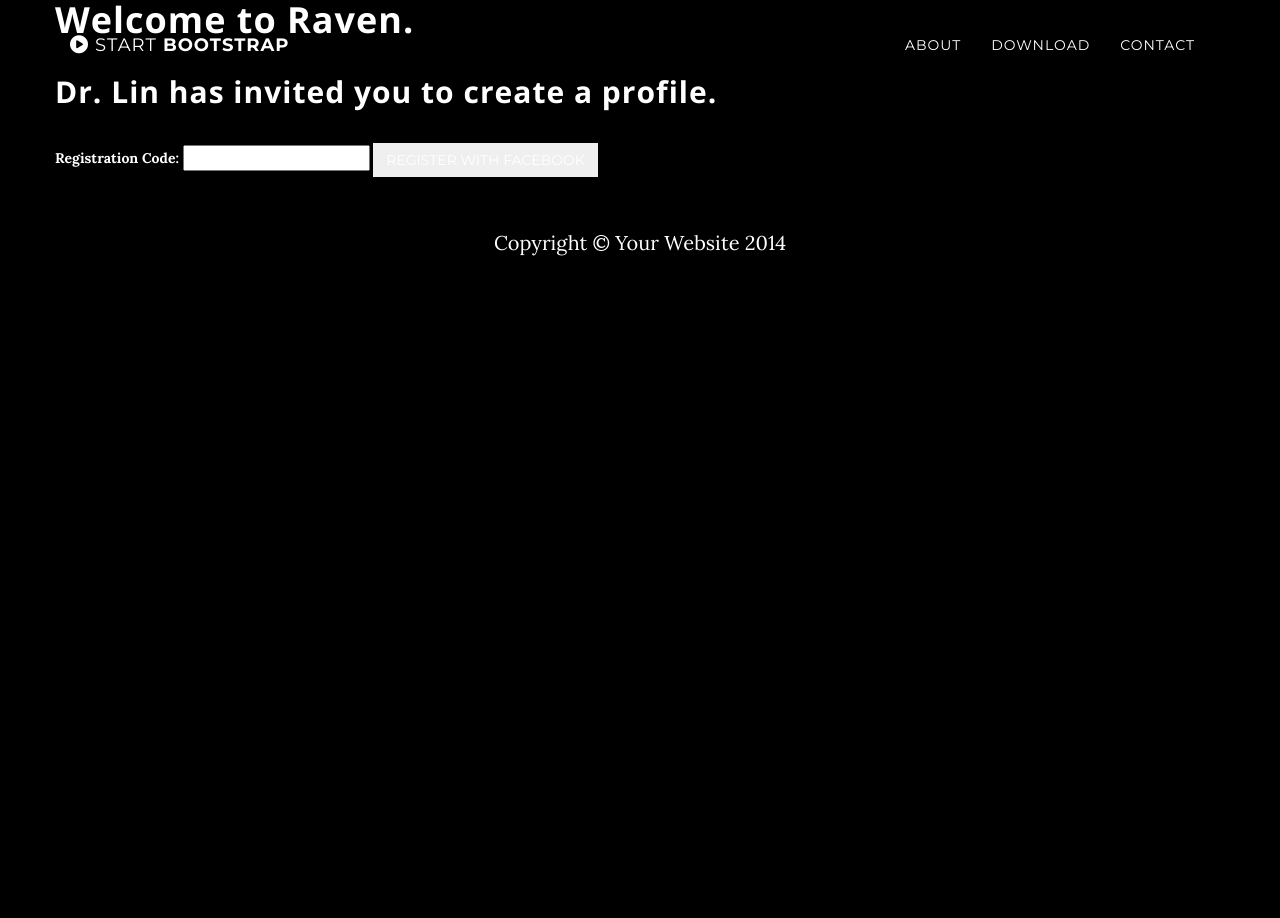
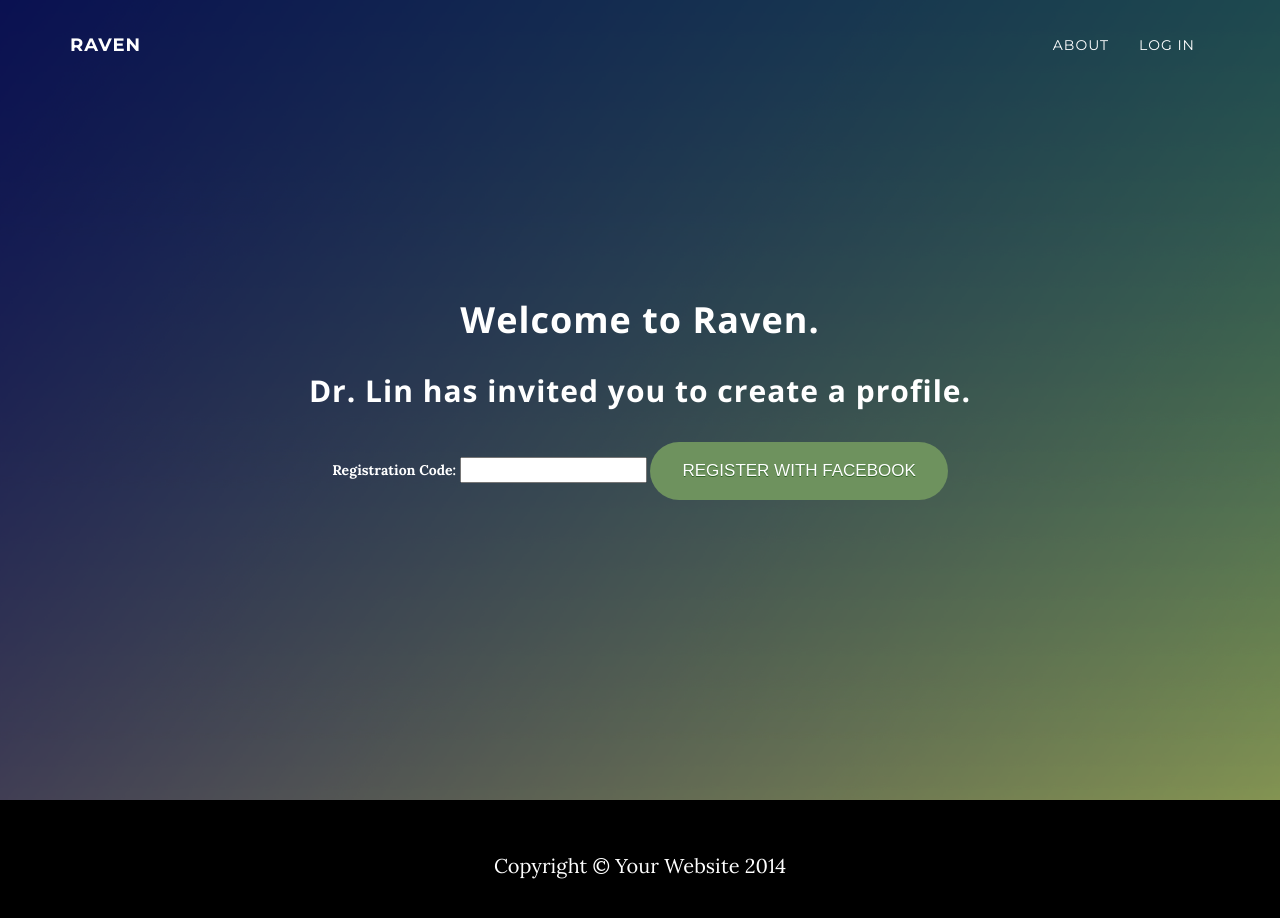
Before and after one commit to alexanderlam/raven, a plain HTML site: page patientregistration.html in a window 1280 px wide. Before the commit the page ends 800 px from the top, so only its background shows below. Drawn offline with nearby package versions, Linux system fonts and the light colour scheme.

Commit message:
Sign up updates

```diff
--- a/css/grayscale.css
+++ b/css/grayscale.css
@@ -390,3 +390,7 @@ img::-moz-selection {
 body {
     webkit-tap-highlight-color: rgba(255,255,255,.2);
 }
+
+#regHeader{
+    text-align:center;
+}
--- a/patientregistration.html
+++ b/patientregistration.html
@@ -41,7 +41,7 @@
                     <i class="fa fa-bars"></i>
                 </button>
                 <a class="navbar-brand page-scroll" href="#page-top">
-                    <i class="fa fa-play-circle"></i>  <span class="light">Start</span> Bootstrap
+                    Raven
                 </a>
             </div>
 
@@ -56,10 +56,7 @@
                         <a class="page-scroll" href="#about">About</a>
                     </li>
                     <li>
-                        <a class="page-scroll" href="#download">Download</a>
-                    </li>
-                    <li>
-                        <a class="page-scroll" href="#contact">Contact</a>
+                        <a class="page-scroll" href="#">Log In</a>
                     </li>
                 </ul>
             </div>
@@ -69,19 +66,23 @@
     </nav>
 
     <!-- Intro Header -->
+<header class="intro">
+        <div class="intro-body">
     <div class="container">
-    <div class="row" id = "patientRegHeader">
+    <div class="row" id = "regHeader">
         <div class=".col-md-12">
     <h1>Welcome to Raven.</h1>
     <h2>Dr. Lin has invited you to create a profile.</h2>
     <form>
     <label>Registration Code:</label>
     <input type="text"/>
-    <button class="btn sign">Register with Facebook</button>
+    <button class="btn sign-up-button">Register with Facebook</button>
     </form>
     </div>
     </div>
     </div>
+    </div>
+    </header>
 
     <footer>
         <div class="container text-center">
```
